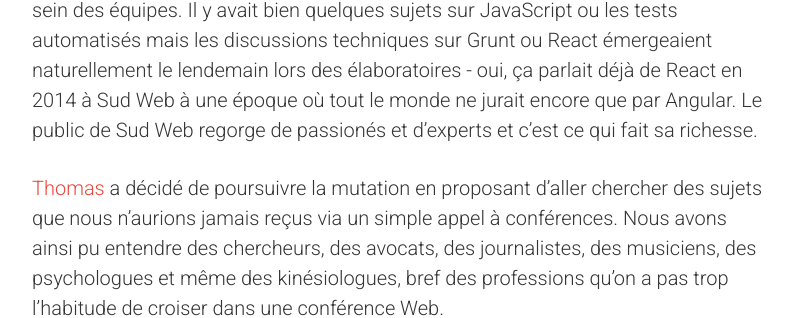
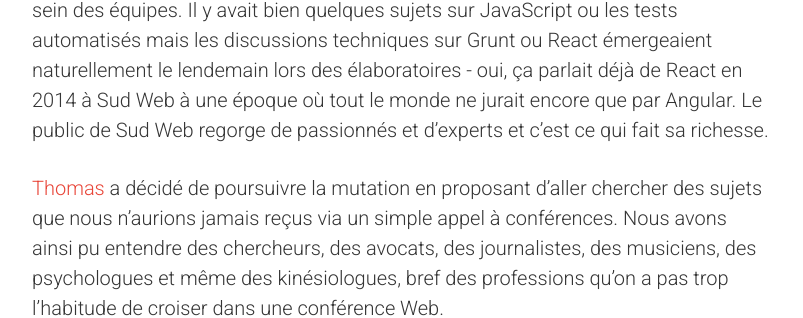
Before and after one commit to sudweb/blog, a Jekyll site: the page built from _posts/2017-02-20-le-design-de-sud-web-2017.md, in a window 1280 px wide and 900 px high, scrolled down 1868 px. Shown: the part 382-700 px from the top of the window, without its empty margins (238-1041 px from the left). Built offline with Jekyll 4.4.1, drawn with Linux system fonts in a browser that asks for light colours; comment, search, counter and statistics services are not loaded; some of the changed text lies outside the part shown.

Commit message:
typos - props @notabene

```diff
--- a/_posts/2017-02-20-le-design-de-sud-web-2017.md
+++ b/_posts/2017-02-20-le-design-de-sud-web-2017.md
@@ -32,7 +32,7 @@ L’année suivante nous avons continué de mélanger le développement Web à l
 
 **Nous avons fait le choix délibéré de ne pas être une énième conférence trop spécialisée.** Nous invitons au contraire les participants à sortir du silo dans lequel ils sont trop souvent enfermés, à essayer d’avoir une meilleure vue d’ensemble, à mieux comprendre leur métier et celui de leurs collègues.
 
-Nous avons d'ailleurs eu un débat sur la quête de sens dans le palais des Papes d’Avignon en 2013 puis en 2014 à Toulouse, nous avons proposé de mieux communiquer en fixant nos idées à l'aide du dessin. Des leaders, venus d'entreprises très en vue, sont venus insister sur l’importance de bâtir une culture commune au sein des équipes. Il y avait bien quelques sujets sur JavaScript ou les tests automatisés mais les discussions techniques sur Grunt ou React émergeaient naturellement le lendemain lors des élaboratoires - oui,  ça parlait déjà de React en 2014 à Sud Web à une époque où tout le monde ne jurait encore que par Angular. Le public de Sud Web regorge de passionés et d'experts et c'est ce qui fait sa richesse.
+Nous avons d'ailleurs eu un débat sur la quête de sens dans le palais des Papes d’Avignon en 2013 puis en 2014 à Toulouse, nous avons proposé de mieux communiquer en fixant nos idées à l'aide du dessin. Des leaders, venus d'entreprises très en vue, sont venus insister sur l’importance de bâtir une culture commune au sein des équipes. Il y avait bien quelques sujets sur JavaScript ou les tests automatisés mais les discussions techniques sur Grunt ou React émergeaient naturellement le lendemain lors des élaboratoires - oui,  ça parlait déjà de React en 2014 à Sud Web à une époque où tout le monde ne jurait encore que par Angular. Le public de Sud Web regorge de passionnés et d'experts et c'est ce qui fait sa richesse.
 
 [Thomas](https://oncletom.io) a décidé de poursuivre la mutation en proposant d’aller chercher des sujets que nous n'aurions jamais reçus via un simple appel à conférences. Nous avons ainsi pu entendre des chercheurs, des avocats, des journalistes, des musiciens, des psychologues et même des kinésiologues, bref des professions qu’on a pas trop l’habitude de croiser dans une conférence Web.
 
```
Also changed, not shown: other parts of _posts/2017-02-20-le-design-de-sud-web-2017.md (+1 -1 lines).
